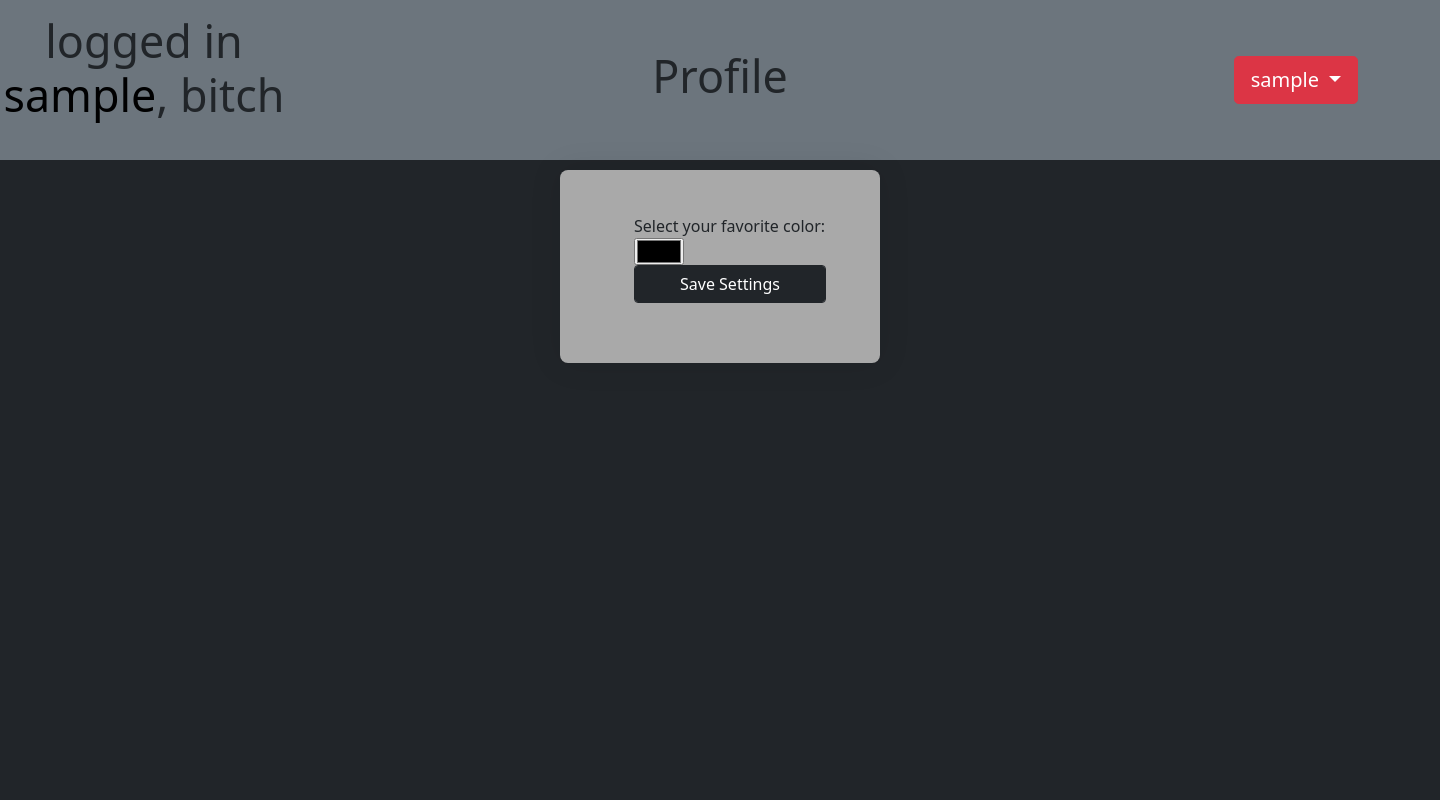
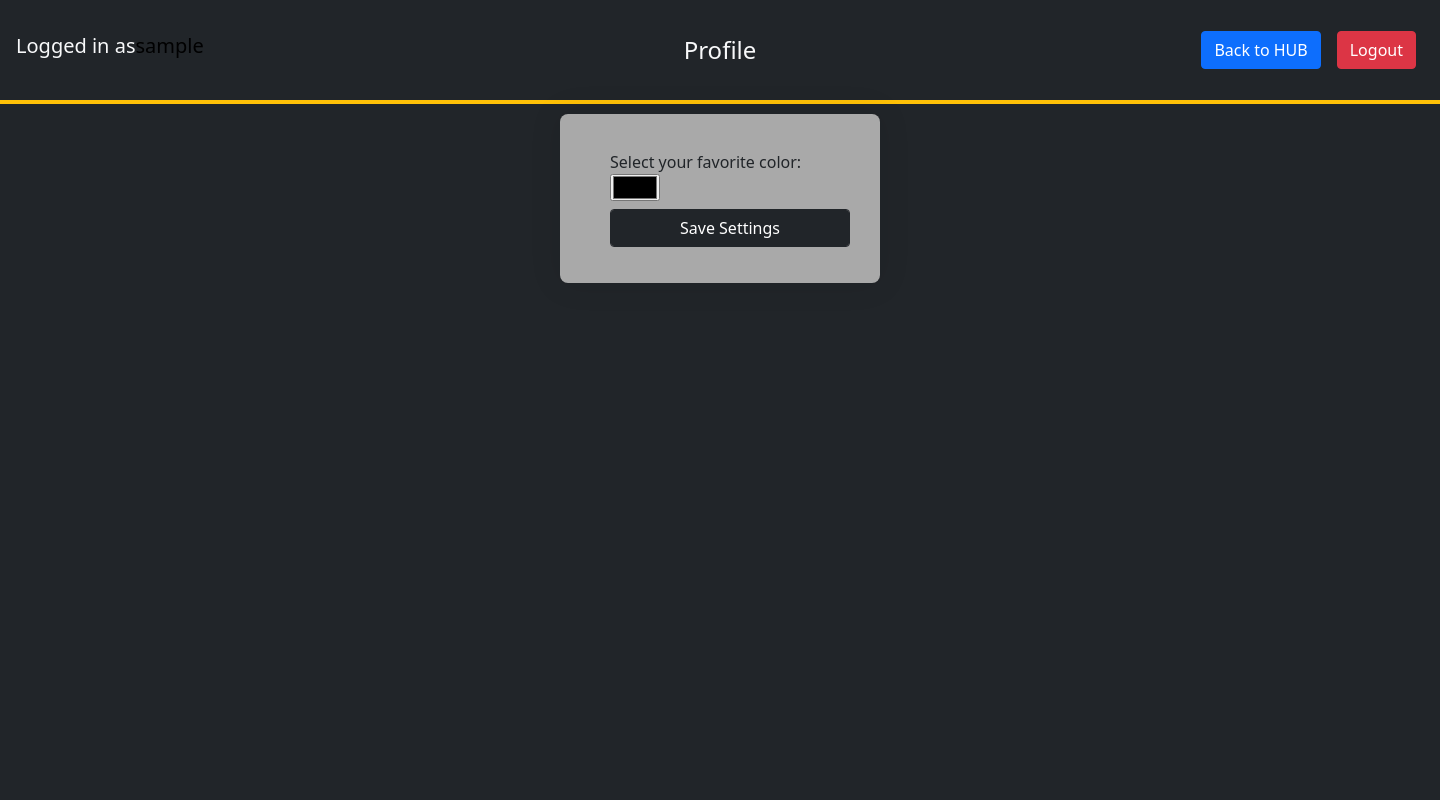
Before and after one commit to Krybe12/KrybeDB, a PHP site: page /profile in a window 1440 px wide. Run offline with PHP 8.4, Linux system fonts and the light colour scheme; the visitor is signed in with stand-in values (Sample User, id 1); data that the repository does not hold is empty.

Commit message:
new profile ui

```diff
--- a/profile/index.php
+++ b/profile/index.php
@@ -9,69 +9,41 @@ if (!isset($_SESSION["user"]) || $_SESSION["verified"] != 1){
 }
 ?>
 <style>
-@media (min-width:860px){
+@media (min-width:768px){
     .grid {
     display: grid;
     height: 100%;
-    text-align: center;
 
-    grid-template-rows: 0.5fr 1fr 1fr;
-    grid-template-columns: 1fr 3fr 1fr;
+    grid-template-rows: 0.15fr 1fr;
+    grid-template-columns: 1fr;
     grid-template-areas:
-    "t1 t2 t3"
-    "m m m"
-    "m m m";
+    "t"
+    "m";
     }
 }
-@media (max-width: 860px){
+@media (max-width: 768px){
     .grid {
     display: grid;
-    text-align: center;
-
-    grid-template-rows: 0.25fr 1fr 1fr 1fr;
-    grid-template-columns: 1fr 1fr;
+    height: 100%;
+    grid-template-rows: 0.15fr 2fr;
+    grid-template-columns: 1fr;
     grid-template-areas:
-    "t2 t2"
-    "m m"
-    "t3 t1";
-}
+    "t"
+    "m";
+    }
 }
 
-.t1{
-    grid-area: t1;
-}
-.t2{
-    grid-area: t2;
-}
-.t3{
-    grid-area: t3;
+.t{
+    grid-area: t;
+    border-bottom: 4px solid #ffc107;
 }
 .m{
     grid-area: m;
 }
-.i{
-    width: 5vw;
-    height: 10vh;
-}
-.section {
-    display: flex;
-    justify-content: center;
-    align-items: center;
-    flex-wrap: wrap;
-}
-.box{
-    text-align: center;
-    font-size: 2vh;
-}
-.logout{
-    font-size: 6vh;
-}
-
-h1, .h1 {
-  font-size: 2.8em !important;
-}
-.card-title{
-    font-size: 150%;
+.alerty {
+    position: absolute;
+    right: 10;
+    bottom: 10;
 }
 .content-box{
 
@@ -101,9 +73,6 @@ box-shadow: 0px 0px 32px 0px rgba(0,0,0,0.1);
     margin:10px 15px;
     }
 }
-p {
-  display: inline-block;
-}
 </style>
 <!DOCTYPE html>
 <html lang="en">
@@ -116,39 +85,33 @@ p {
     <title>Profile</title>
 </head>
 <body>
-    <div class="grid bg-secondary">
-        <div class="t1 section">
-        <h1>logged in <br><?php $user = $_SESSION["user"]; $color = $_SESSION["color"]; echo "<p style='color: $color;'>$user</p><p>, bitch</p>" ?></h1>
-        </div>
-
-        <div class="t2 section">
-            <h1>Profile</h1>
-
-        </div>
-
-        <div class="t3 section">
-
-            <div class="btn-group">
-                <button type="button" class="btn btn-danger dropdown-toggle btn-lg" data-bs-toggle="dropdown" aria-expanded="false">
-                    <?php echo("{$_SESSION['user']}");?>
-                </button>
-                <ul class="dropdown-menu">
-                    <li><a class="dropdown-item" href="..">HUB</a></li>
-                    <li><hr class="dropdown-divider"></li>
-                    <li><a class="dropdown-item" href="../login/logout.php">Logout</a></li>
-                </ul>
+    <div class="grid">
+        <div class="t bg-dark text-light d-flex flex-column flex-md-row justify-content-between align-items-center">
+            <div class="container-fluid bg-dark text-light p-3 flex-shrink-1">
+                <div class="row align-items-center">
+                    <div class="col-md d-flex justify-content-center justify-content-md-start">
+                        <h5 class="m-md-0">Logged in as <?php echo "<h5 style='color: {$_SESSION['color']}'>{$_SESSION['user']}</h5>"?></h5>
+                    </div>
+                    <div class="col-md d-flex justify-content-center">
+                        <h4 class="m-md-0">Profile</h4>
+                    </div>
+                    <div style="white-space: nowrap;" class="col-md d-flex justify-content-center justify-content-md-end">
+                        <a href=".." class="btn btn-primary mx-2">Back to HUB</a>
+                        <a href="login/logout.php" class="btn btn-danger mx-2">Logout</a>
+                    </div>
+                </div>
             </div>
         </div>
 
         <div class="m bg-dark">
             <div class="content-box">
                 <?php if(isset($_GET["success"]) and $_GET["success"] == 1){ echo '<div class="alert alert-success alert-dismissible fade show" role="alert"> <strong>Success!</strong> Profile data saved. :) <button type="button" class="btn-close" data-bs-dismiss="alert" aria-label="Close"></button> </div>';}?>
-                <form id="settings" action="savesettings.php" method="post" class="p-4">
+                <form id="settings" action="savesettings.php" method="post" class="pt-3">
                     <div class="form-group">
                         <label for="favcolor">Select your favorite color:</label>
                         <input type="color" id="favcolor" name="favcolor" value="<?php echo $_SESSION['color']?>">
                     </div>
-                    <div class="form-group text-center m-0">
+                    <div class="form-group text-center mt-md-2">
                         <input type="submit" id="btnsave" class="form-control btn-dark" value="Save Settings">
                     </div>
                 </form>
```
Also changed, not shown: mainpage.php (+32 -75 lines), profiles/index.php (+35 -73 lines).
